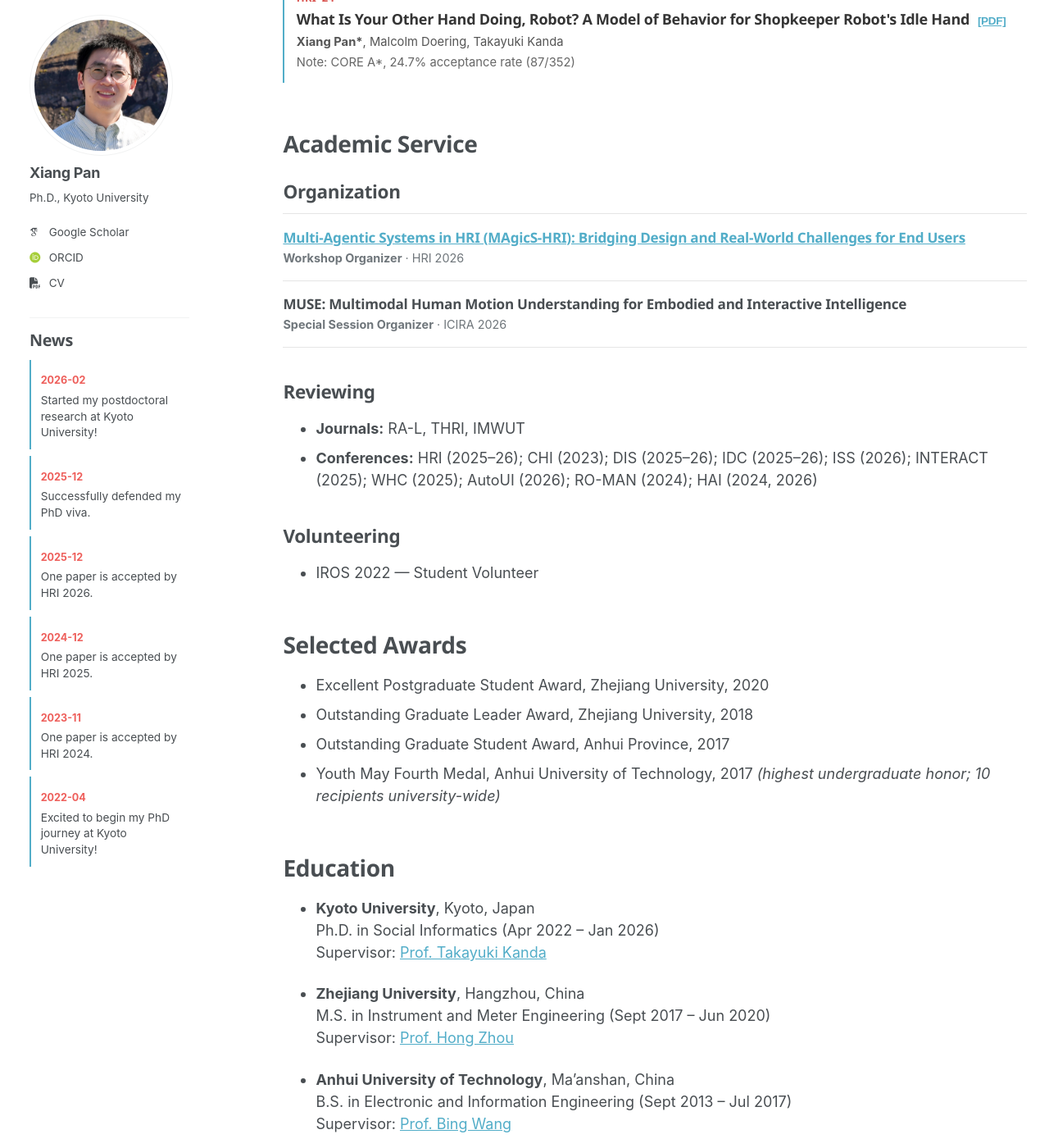
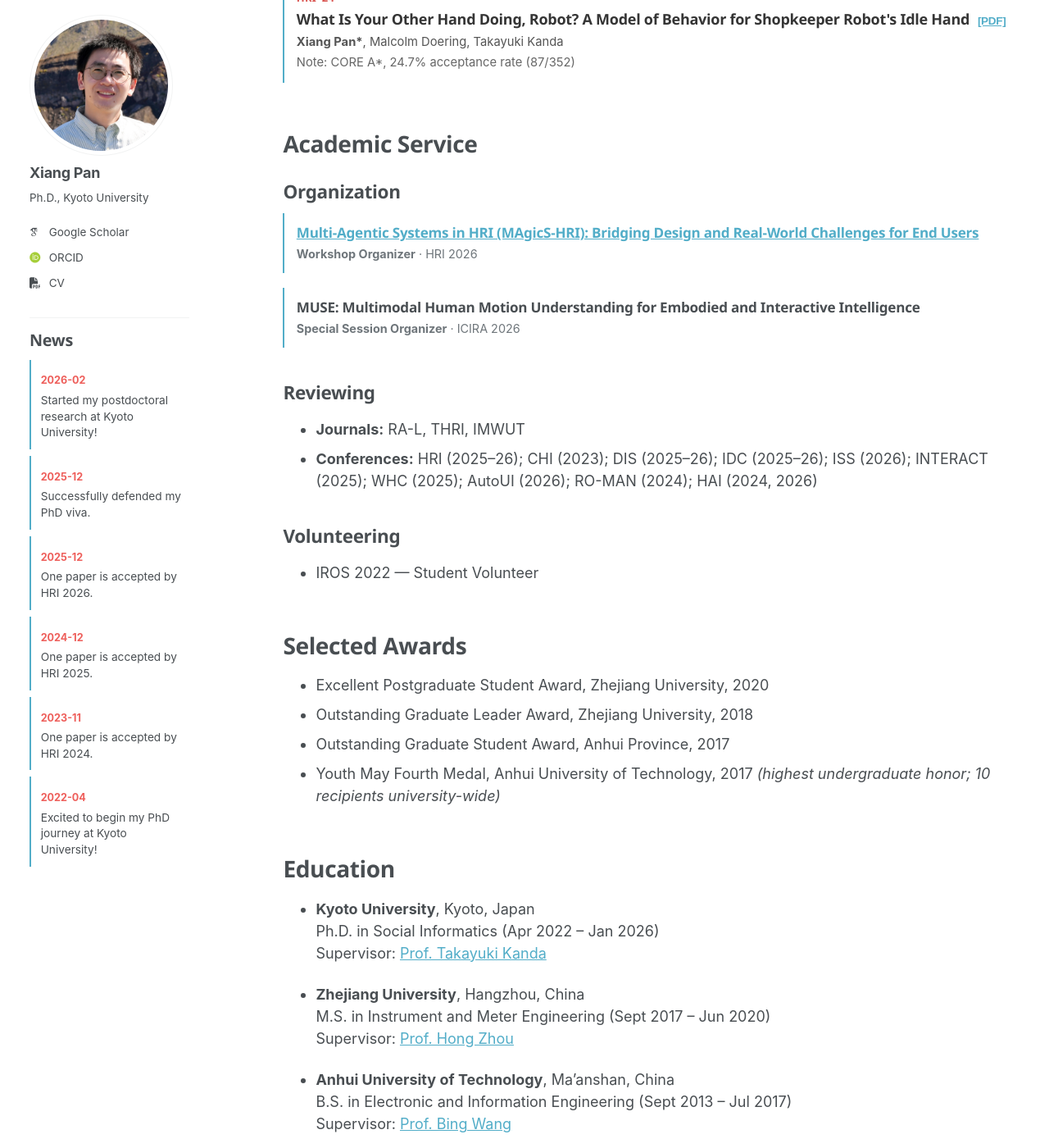
Before and after one commit to pan-xiang/pan-xiang.github.io, a Jekyll site: the page built from _pages/about.md, in a window 1280 px wide and 1400 px high, scrolled down 665 px. Shown: the whole window at 82% size. Built offline with Jekyll 4.4.1, drawn with Linux system fonts in a browser that asks for light colours; some web fonts are replaced.

Commit message:
Update style.css

```diff
--- a/assets/css/style.css
+++ b/assets/css/style.css
@@ -56,12 +56,12 @@
 
 .service-list {
   margin: 0.75rem 0 1.5rem;
-  border-top: 1px solid #e5e5e5;
 }
 
 .service-item {
-  padding: 0.9rem 0;
-  border-bottom: 1px solid #e5e5e5;
+  margin-bottom: 1rem;
+  padding: 0.65rem 0 0.75rem 0.8rem;
+  border-left: 2px solid #52adc8;
 }
 
 .service-item h3 {
```
